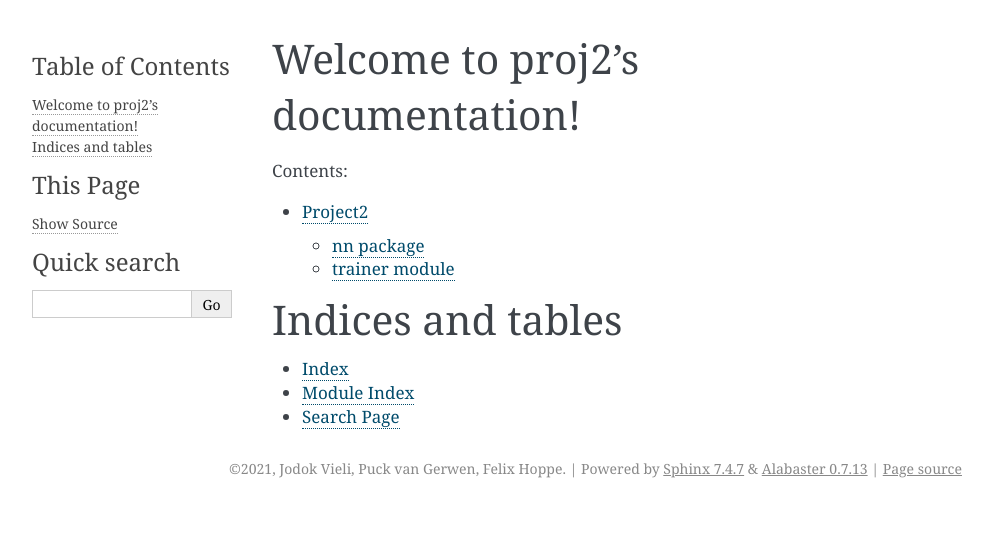
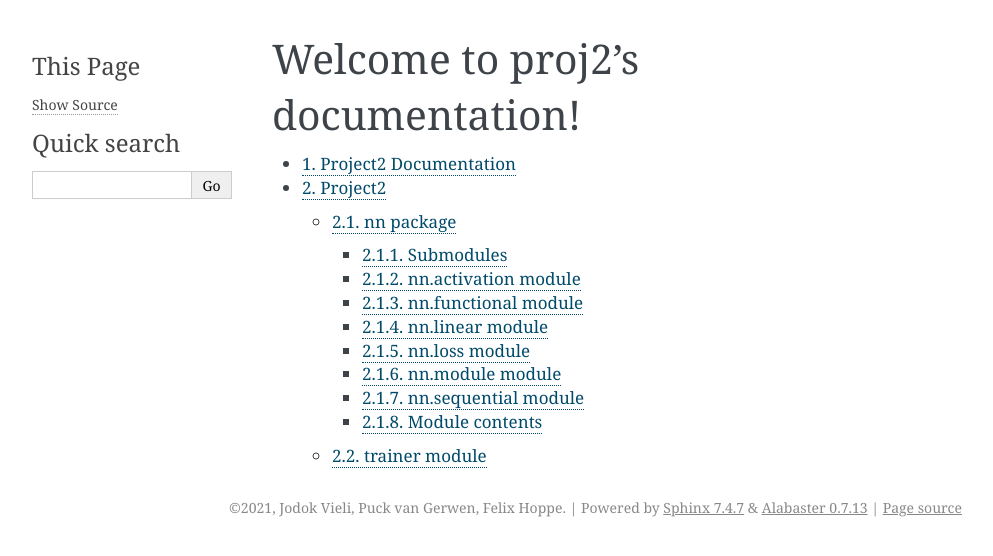
Before and after one commit to puckvg/EE-559-Team, a Sphinx documentation site: the page built from Project2/source/index.rst, in a window 1280 px wide. Shown: the top 556 px of the page, without its empty margins (148-1141 px from the left). Built offline with Sphinx 7.4.7, drawn with Linux system fonts in a browser that asks for light colours.

```diff
--- a/Project2/source/conf.py
+++ b/Project2/source/conf.py
@@ -15,7 +15,6 @@ import sys
 sys.path.insert(0, os.path.abspath("../nn"))
 sys.path.insert(0, os.path.abspath("../"))
 
-
 # -- Project information -----------------------------------------------------
 
 project = 'proj2'
@@ -31,7 +30,8 @@ release = '1.0'
 # Add any Sphinx extension module names here, as strings. They can be
 # extensions coming with Sphinx (named 'sphinx.ext.*') or your custom
 # ones.
-extensions = ['sphinx.ext.autodoc', 'sphinx.ext.napoleon']
+extensions = ['sphinx.ext.autodoc', 'sphinx.ext.napoleon', 'm2r2']
+source_suffix = ['.py', '.rst', '.md']
 
 # Add any paths that contain templates here, relative to this directory.
 templates_path = ['_templates']
@@ -43,4 +43,9 @@ exclude_patterns = ["../test.py", "test.py", "../test/", "test/"]
 
 # latex
 #latex_engine = "pdflatex"
-latex_documents = [('index', 'proj2.tex', u'Proj2', u'PuckVG', 'manual'),]
+latex_documents = [('index', 'proj2.tex', u'Proj2', u'Jodok Vieli, Puck van Gerwen, Felix Hoppe', 'manual'),]
+latex_elements = {
+        'pointsize':'10pt',
+        'extraclassoptions':'openany,oneside'
+        }
+latex_toplevel_sectioning = 'section'
--- a/Project2/source/index.rst
+++ b/Project2/source/index.rst
@@ -7,16 +7,7 @@ Welcome to proj2's documentation!
 =================================
 
 .. toctree::
-   :maxdepth: 2
-   :caption: Contents:
+  :numbered:
 
-   modules
-
-
-
-Indices and tables
-==================
-
-* :ref:`genindex`
-* :ref:`modindex`
-* :ref:`search`
+  readme_link
+  modules
--- /dev/null
+++ b/Project2/source/readme_link.rst
@@ -0,0 +1 @@
+.. mdinclude:: ../README.md
```
Also changed, not shown: Project2/README.md (added), 11 other files.
